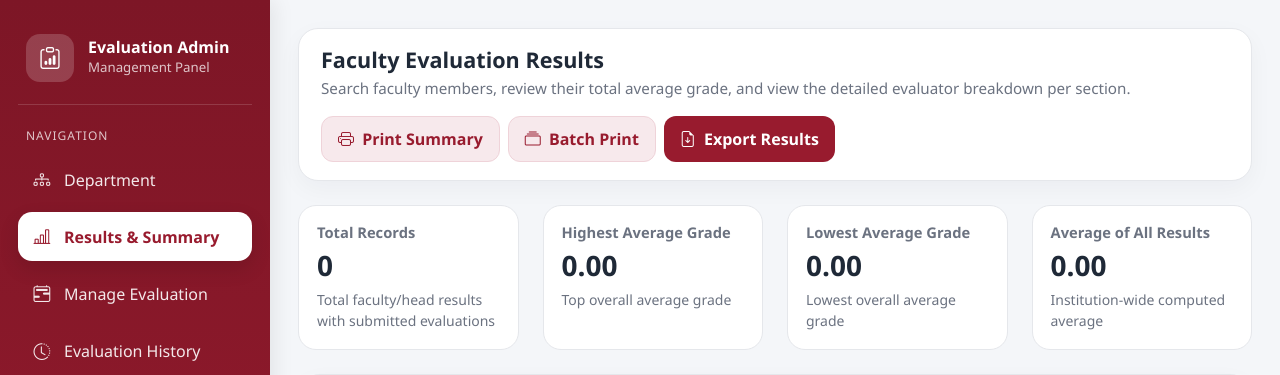
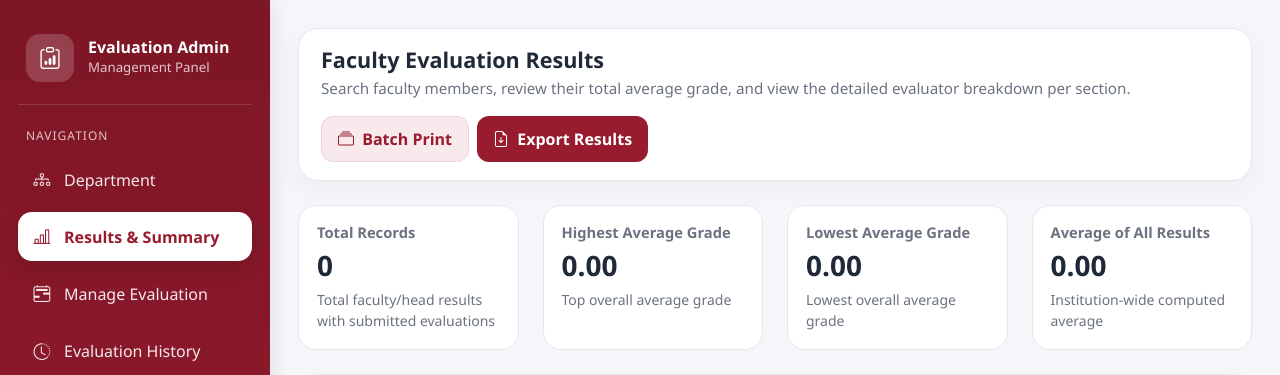
Before and after one commit to josheru27-chin/Evaluation-System, a Django app: page /dashboard/results-summary/ in a window 1280 px wide. Shown: the top 375 px of the page. Run offline with Django 5.2, Linux system fonts and the light colour scheme; the visitor is signed in with stand-in values (Sample User, id 1); data that the repository does not hold is empty; some libraries are stand-ins or nearby versions.

Commit message:
remove print summary

```diff
--- a/MyApp/templates/Admin/admin_overall.html
+++ b/MyApp/templates/Admin/admin_overall.html
@@ -7,7 +7,7 @@
 
 {% block topbar_actions %}
 <div class="d-flex flex-wrap gap-2">
-    <button class="btn btn-soft" type="button" id="printBatchBtn">
+    <button class="btn btn-soft d-none" type="button" id="printBatchBtn">
         <i class="bi bi-printer me-1"></i> Print Summary
     </button>
 
```
